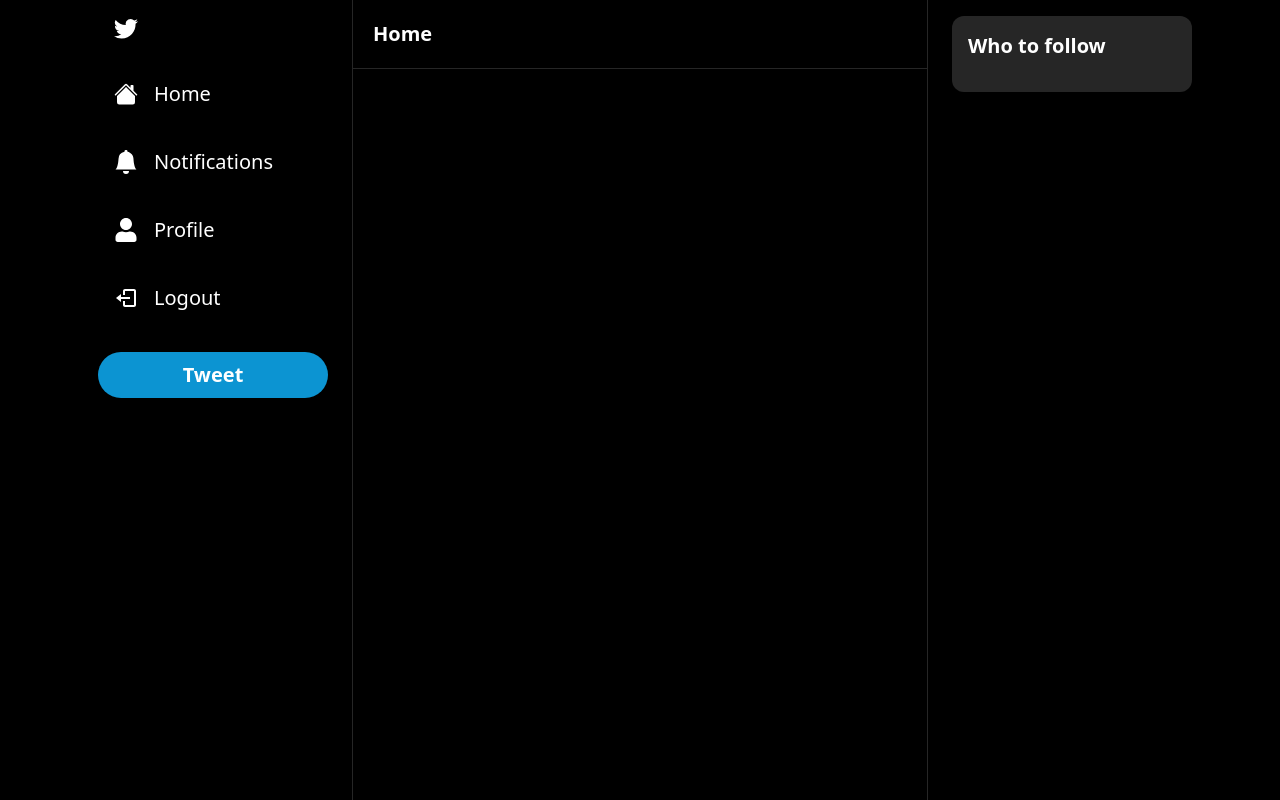
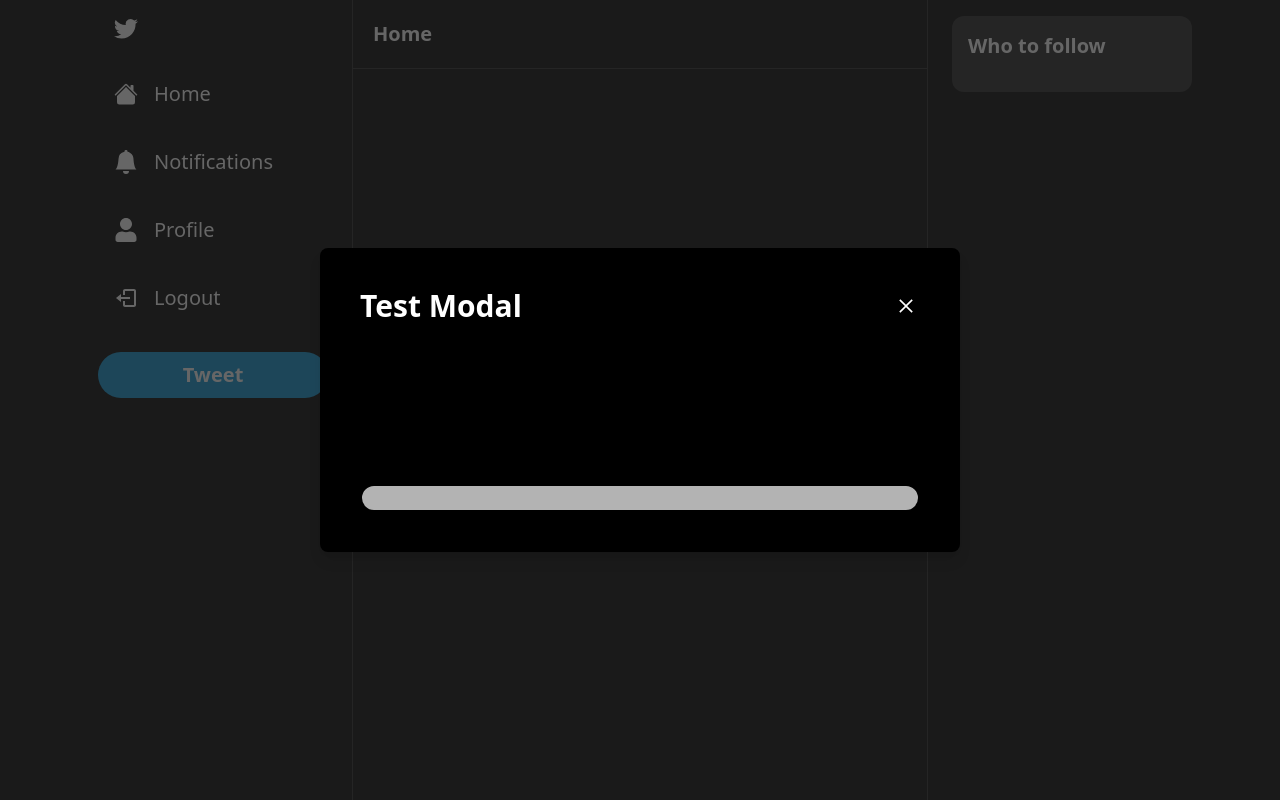
Before and after one commit to YosephSE/Twitter, a Next.js app: page / in a window 1280 px wide. Built offline with nearby package versions, Linux system fonts and the light colour scheme.

Commit message:
pop up modal UI done

```diff
--- /dev/null
+++ b/components/Modal.tsx
@@ -0,0 +1,58 @@
+import { useCallback } from "react";
+import { AiOutlineClose } from "react-icons/ai";
+import Button from "./Button";
+
+interface ModalProps {
+  isOpen?: boolean;
+  onClose: () => void;
+  onSubmit: () => void;
+  title?: string;
+  body?: React.ReactElement;
+  footer?: React.ReactElement;
+  actionLabel: string;
+  disabled?: boolean;
+}
+
+const Modal: React.FC<ModalProps> = ({
+  isOpen,
+  onClose,
+  onSubmit,
+  title,
+  body,
+  footer,
+  actionLabel,
+  disabled,
+}) => {
+  const handleClose = useCallback(() => {
+    if (disabled) return;
+    onClose();
+  }, [disabled, onClose]);
+
+  const handleSubmit = useCallback(() => {
+    if (disabled) return;
+    onSubmit();
+  }, [disabled, onClose]);
+  if (!isOpen) return null;
+  return (
+    <>
+      <div className="justify-center items-center flex overflow-x-hidden overflow-y-auto fixed inset-0 z-50 outline-none focus:outline-none bg-neutral-800 bg-opacity-70">
+        <div className="relative w-full lg:w-3/6 my-6 mx-auto lg:max-w-3xl h-full lg:h-auto">
+          <div className="h-full lg:h-auto border-0 rounded-lg shadow-lg relative flex flex-col w-full bg-black outline-none focus:outline-none">
+            <div className="flex items-center justify-center p-10 rounded-t">
+              <h3 className="text-3xl font-semibold text-white">{title}</h3>
+              <button onClick={handleClose} className="p-1 ml-auto text-white border-0 hover:opacity-70">
+                <AiOutlineClose size={20} />
+              </button>
+            </div>
+            <div className="relative p-10 flex-auto">{body}</div>
+            <div className="flex flex-col gap-2 p-10">
+                <Button disabled={disabled} label={actionLabel} secondary fullwidth large onclick={handleSubmit} />
+            </div>
+          </div>
+        </div>
+      </div>
+    </>
+  );
+};
+
+export default Modal;
--- a/pages/_app.tsx
+++ b/pages/_app.tsx
@@ -1,11 +1,15 @@
 import Layout from "@/components/Layout";
+import Modal from "@/components/Modal";
 import "@/styles/globals.css";
 import type { AppProps } from "next/app";
 
 export default function App({ Component, pageProps }: AppProps) {
   return (
+    <>
+    <Modal isOpen title="Test Modal" />
     <Layout>
       <Component {...pageProps} />
     </Layout>
+    </>
   );
 }
```
